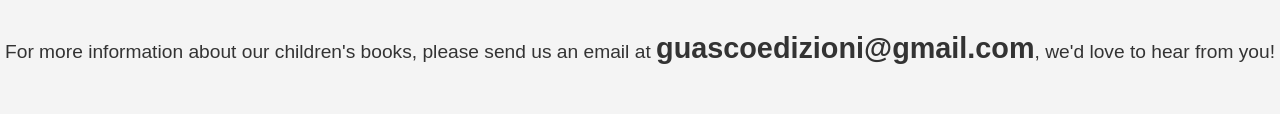
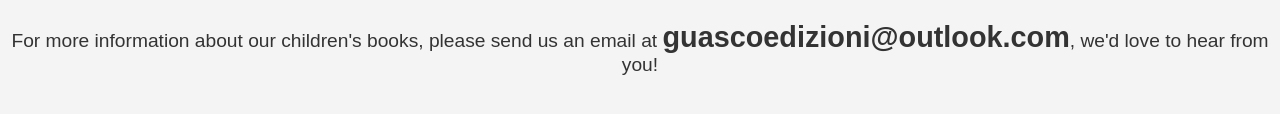
Before and after one commit to simonealfo/guascoedizioni, a plain HTML site: page index.html in a window 1280 px wide. Shown: the part 500-614 px from the top of the page. Drawn offline with Linux system fonts and the light colour scheme.

Commit message:
Update index.html

```diff
--- a/index.html
+++ b/index.html
@@ -48,7 +48,7 @@
     <!-- Information Text with Email -->
     <div class="info-text">
         For more information about our children's books, please send us an email at
-        <span class="email">guascoedizioni@gmail.com</span>, we'd love to hear from you!
+        <span class="email">guascoedizioni@outlook.com</span>, we'd love to hear from you!
     </div>
 
 </body>
```
